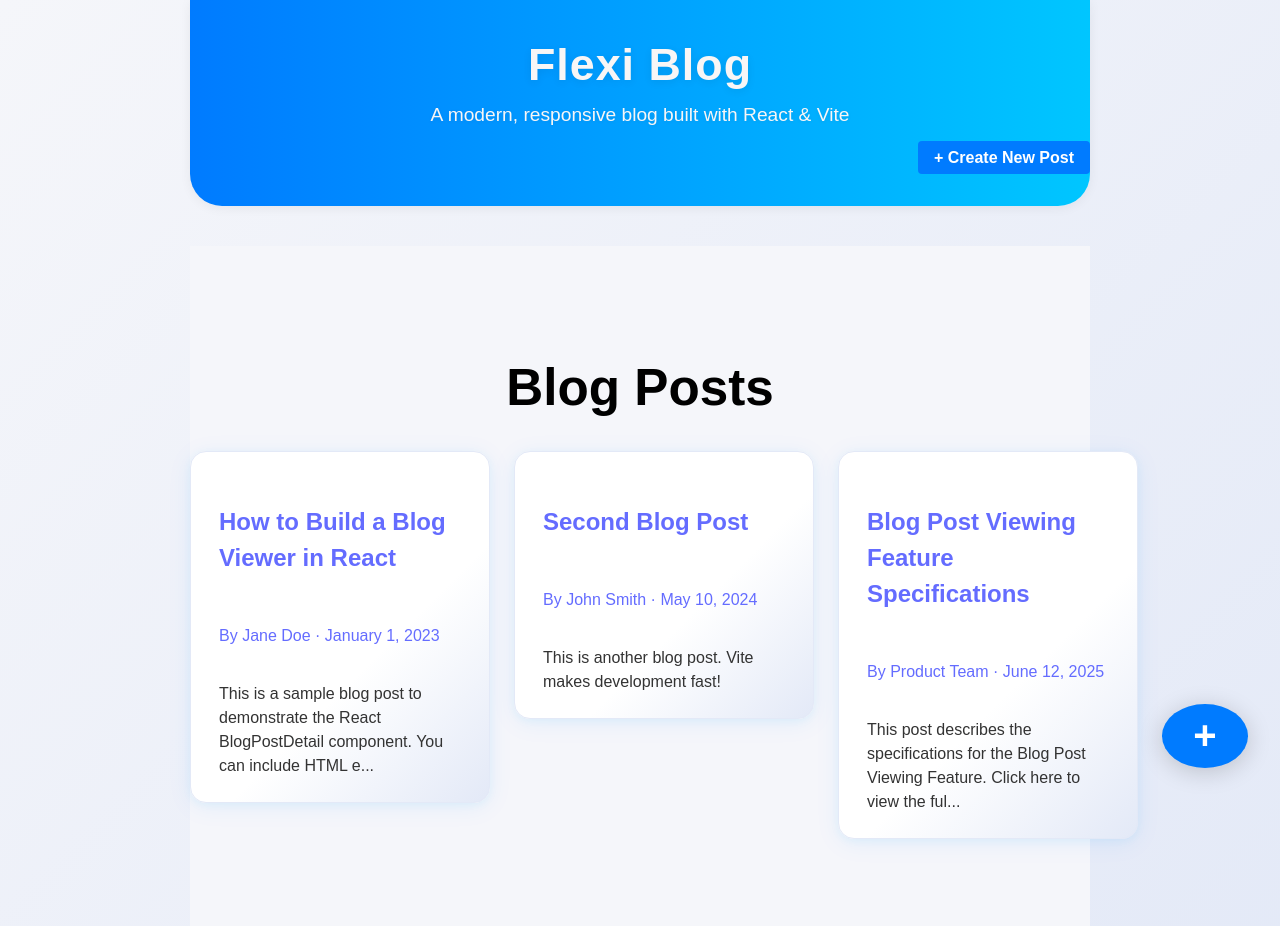
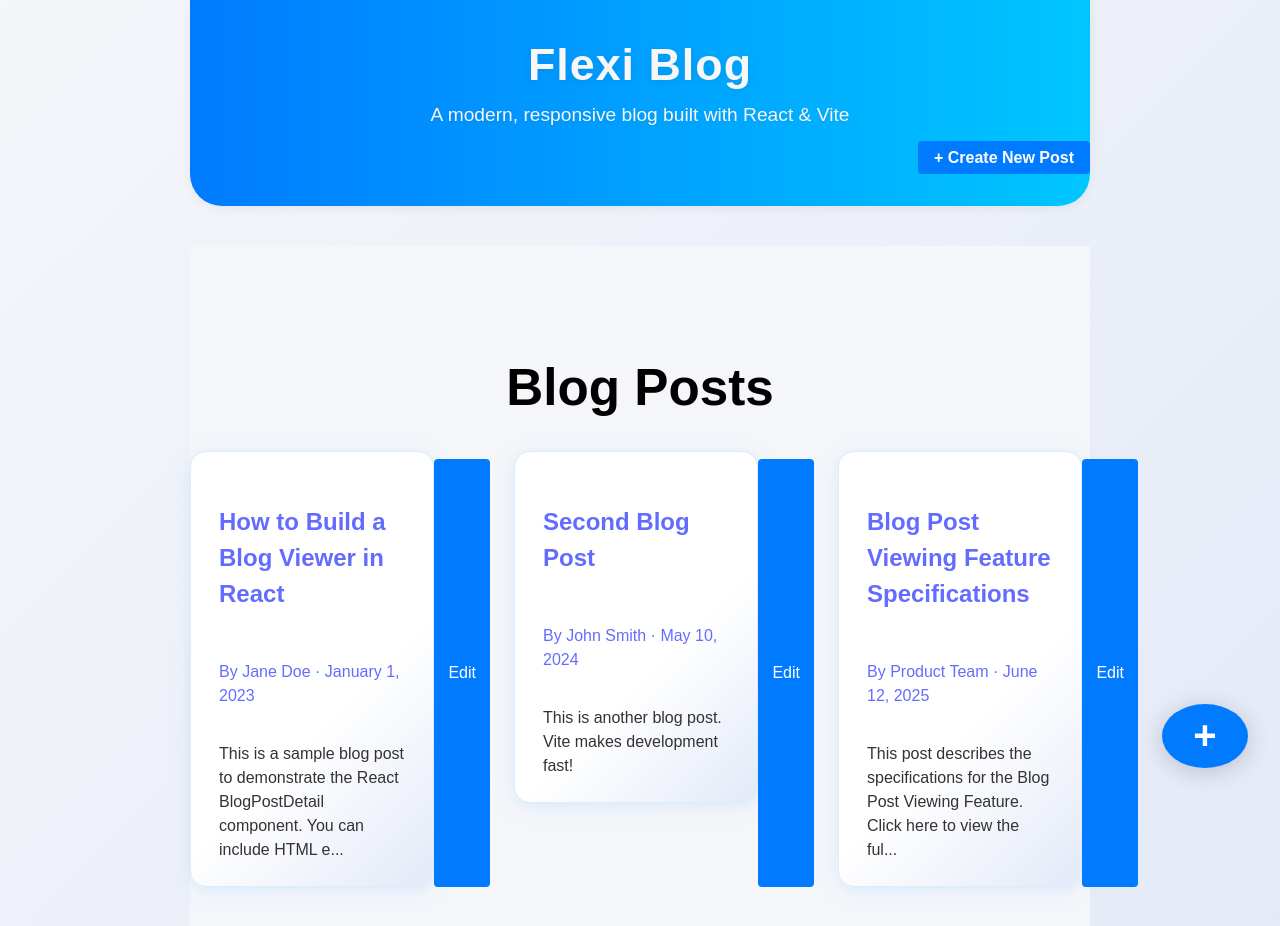
Before and after one commit to varunreddy-18/react-flexi, a React (Vite) app: page / in a window 1280 px wide. Shown: the top 926 px of the page. Built offline with nearby package versions, Linux system fonts and the light colour scheme.

Commit message:
challange 3 completed

```diff
--- a/src/BlogPostList.jsx
+++ b/src/BlogPostList.jsx
@@ -2,7 +2,7 @@ import React from 'react';
 import { Link } from 'react-router-dom';
 import styles from './BlogPostList.module.css';
 
-const BlogPostList = ({ posts, cardMode }) => {
+const BlogPostList = ({ posts, cardMode, onEdit }) => {
   if (!posts || posts.length === 0) {
     return <div className={styles.empty}>No blog posts found.</div>;
   }
@@ -22,6 +22,12 @@ const BlogPostList = ({ posts, cardMode }) => {
                 </div>
               </div>
             </Link>
+            {onEdit && (
+              <button
+                style={{marginTop:'8px',background:'#007BFF',color:'#fff',border:'none',borderRadius:'4px',padding:'6px 14px',cursor:'pointer',float:'right'}}
+                onClick={e => { e.preventDefault(); onEdit(post.id); }}
+              >Edit</button>
+            )}
           </li>
         ))}
       </ul>
```
